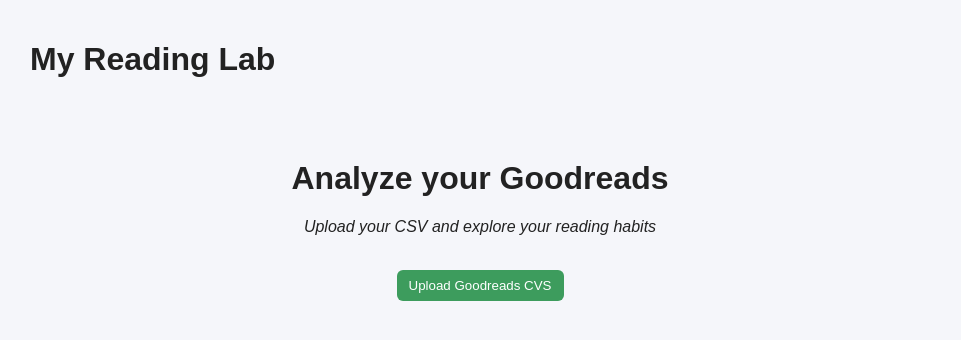
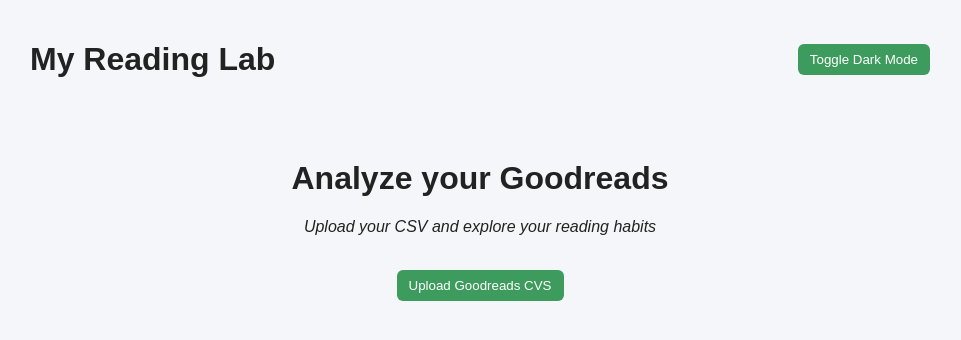
Before and after one commit to kflick3r/My_Reading_Lab, a Flask app: page / in a window 1280 px wide. Shown: the top 340 px of the page, without its empty margins (160-1121 px from the left). Run offline with Flask 3, Linux system fonts and the light colour scheme.

Commit message:
Dark Mode Toggle

```diff
--- /dev/null
+++ b/static/script.js
@@ -0,0 +1,16 @@
+function toggleDarkMode() {
+    document.body.classList.toggle("dark");
+
+    if (document.body.classList.contains("dark")) {
+        localStorage.setItem("theme", "dark");
+    } else {
+        localStorage.setItem("theme", "light");
+    }
+}
+
+// load saved theme
+window.onload = function () {
+    if (localStorage.getItem("theme") === "dark") {
+        document.body.classList.add("dark");
+    }
+};
--- a/templates/dashboard.html
+++ b/templates/dashboard.html
@@ -3,9 +3,13 @@
     <head>
         <title>Dashboard</title>
         <link rel="stylesheet" href="{{ url_for('static', filename='style.css') }}">
+        <script src="{{ url_for('static', filename='script.js') }}"></script>
     </head>
     <body>
-        <h1>Your Reading Stats</h1>
+        <div class="top-bar">
+            <h1>Your Reading Stats</h1>
+            <button onclick="toggleDarkMode()">Toggle Dark Mode</button>
+        </div>
 
         <!-- STAT CARDS -->
         <div class="stats-container">
--- a/templates/index.html
+++ b/templates/index.html
@@ -2,13 +2,15 @@
 <html>
     <head>
         <title>My Reading Lab</title>
-        <link rel="stylesheet" href="{{ url_for('static', filename='style.css') }}"
+        <link rel="stylesheet" href="{{ url_for('static', filename='style.css') }}">
+        <script src="{{ url_for('static', filename='script.js') }}"></script>
     </head>
     <body>
         <div class="container">
 
             <div class="top-bar">
                 <h1>My Reading Lab</h1>
+                <button onclick="toggleDarkMode()">Toggle Dark Mode</button>
             </div>
 
             <div class="center">
--- a/templates/upload.html
+++ b/templates/upload.html
@@ -3,6 +3,7 @@
     <head>
         <title>Upload Goodreads CSV</title>
         <link rel="stylesheet" href="{{ url_for('static', filename='style.css') }}">
+        <script src="{{ url_for('static', filename='script.js') }}"></script>
     </head>
 
     <body>
@@ -10,6 +11,7 @@
 
             <div class="top-bar">
                 <h1>Upload your Goodreads CSV</h1>
+                <button onclick="toggleDarkMode()">Toggle Dark Mode</button>
             </div>
 
             <div class="card center">
```
